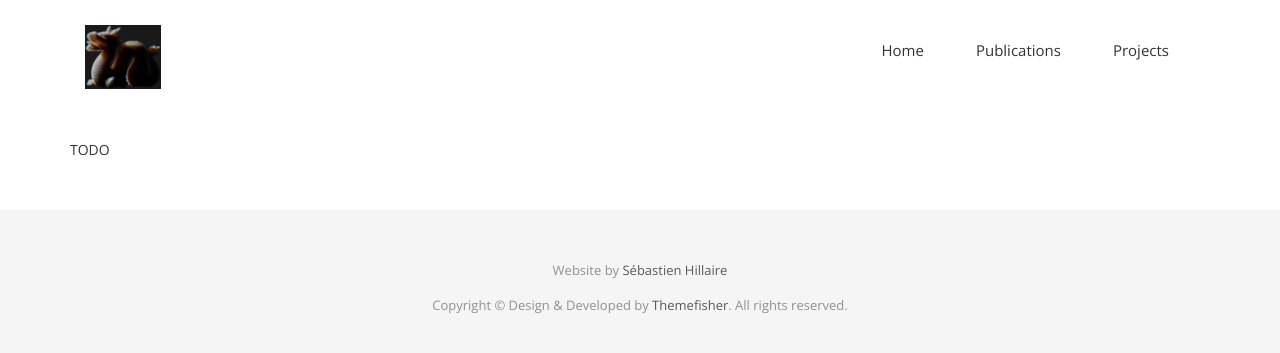
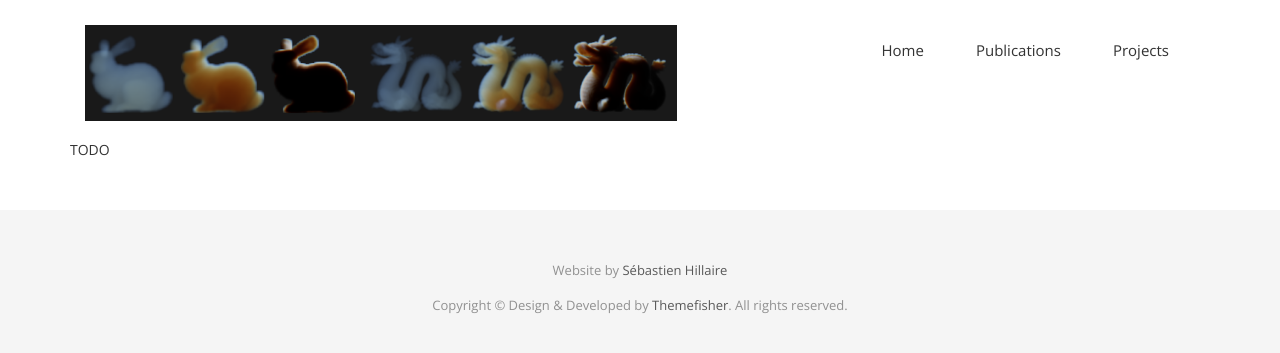
Before and after one commit to sebh/sebh.github.io, a Jekyll site: the page built from projects.html, in a window 1280 px wide. Shown: the top 353 px of the page. Built offline with Jekyll 4.4.1, drawn with Linux system fonts in a browser that asks for light colours; nearby versions of some CDN libraries; some web fonts are replaced.

Commit message:
Updated header

```diff
--- a/_includes/header.html
+++ b/_includes/header.html
@@ -15,7 +15,7 @@
             <span class="icon-bar"></span>
             </button>
             <a class="navbar-brand" href="index.html">
-              <img src="{{ site.baseurl }}/img/logosebh.png" alt="Logo" height="64" >
+              <img src="{{ site.baseurl }}/img/logosebh.png" alt="Logo" height="96" >
             </a>
           </div>
             <!-- Collect the nav links, forms, and other content for toggling -->
```
Also changed, not shown: img/logosebh.png.
